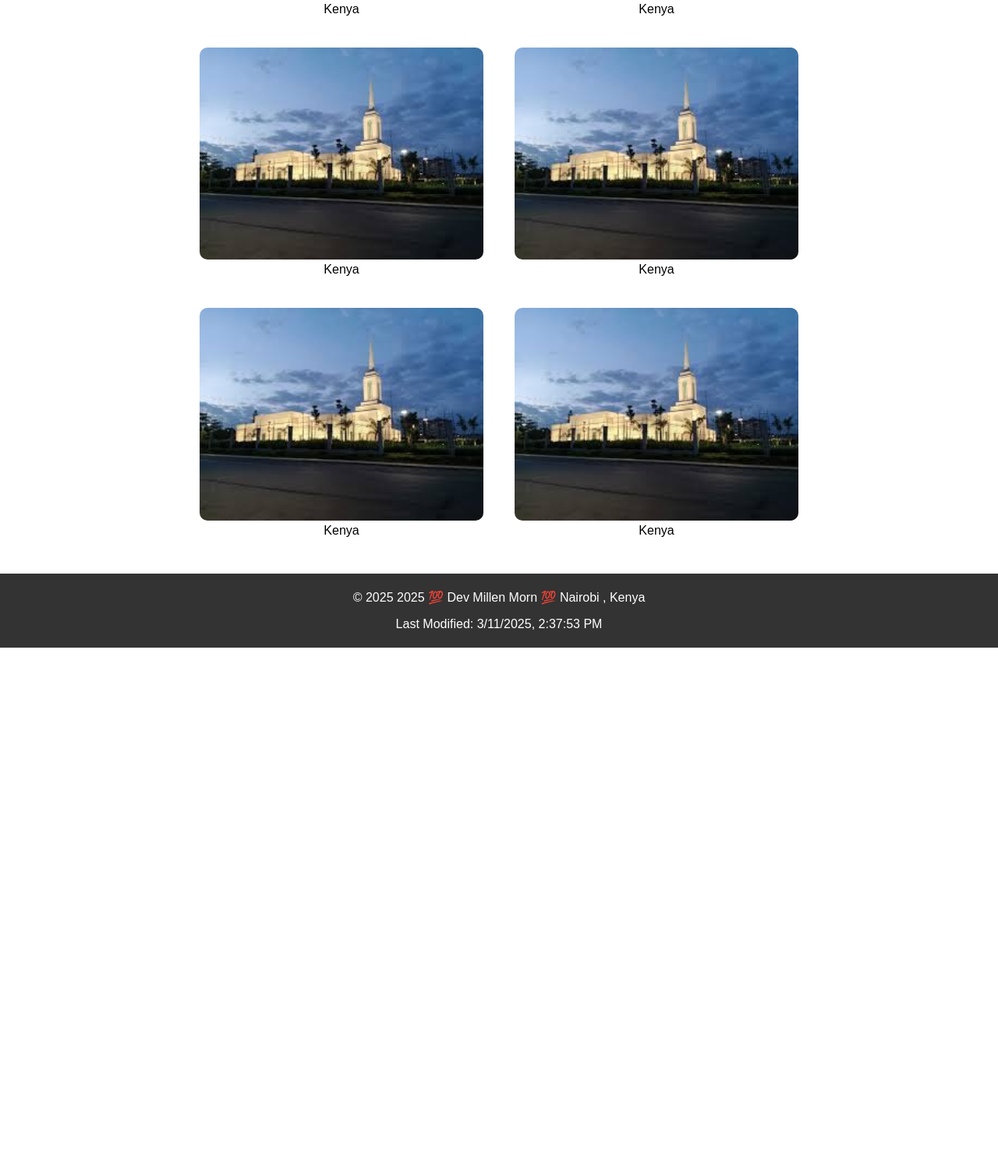
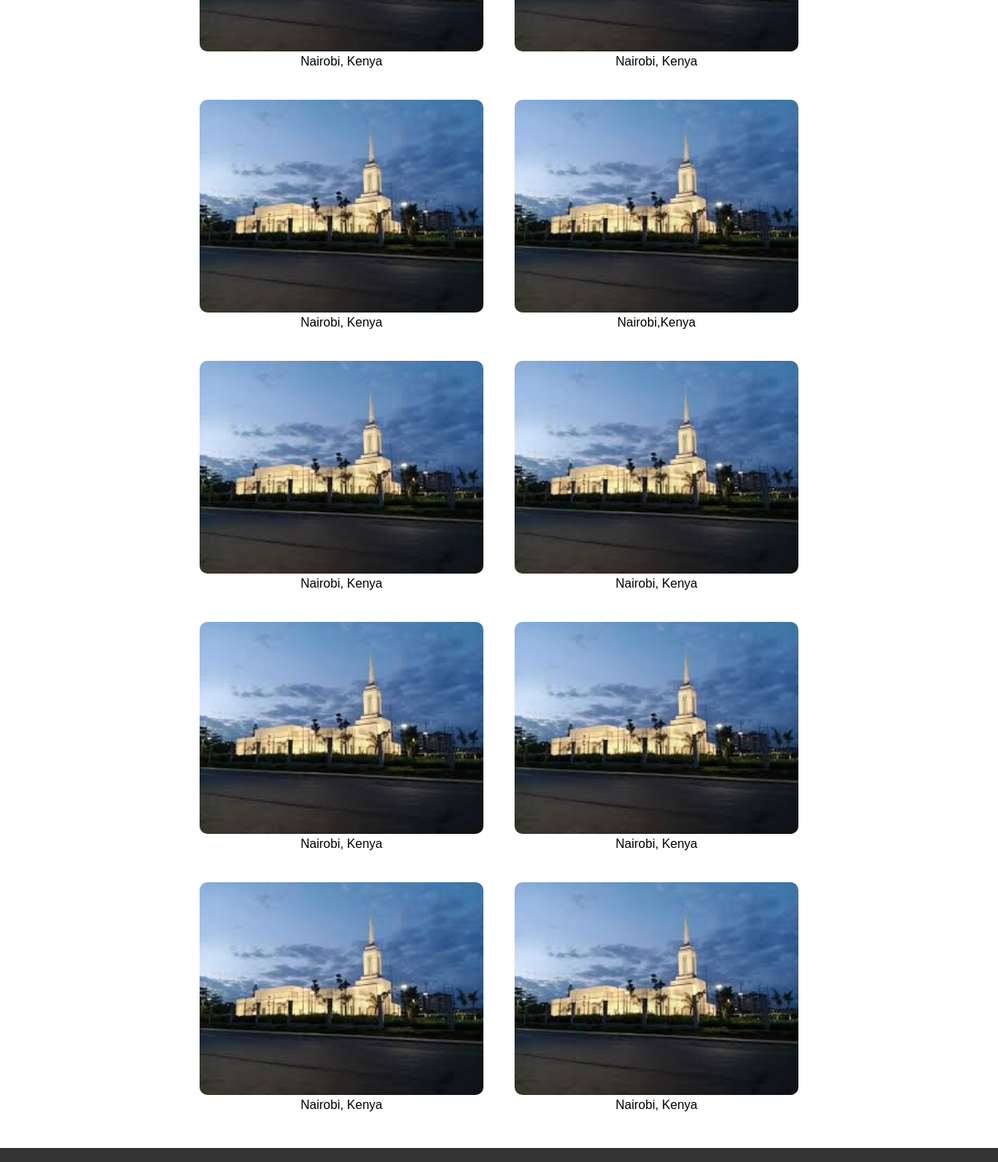
Before and after one commit to millen-morn23/wdd131, a plain HTML site: page temples.html in a window 1280 px wide. Shown: the part 496-1987 px from the top of the page at 78% size. Before the commit the page ends 1327 px from the top, so only its background shows below. Drawn offline with Linux system fonts and the light colour scheme.

Commit message:
fixed errors on the picture albulm

```diff
--- a/styles/temples.css
+++ b/styles/temples.css
@@ -52,6 +52,8 @@ nav ul {
 
         nav ul li:hover {
             background: #357ABD;
+            padding: 10px;
+            border-radius: 5px;
         }
 
 .gallery {
--- a/temples.html
+++ b/temples.html
@@ -3,6 +3,8 @@
 <head>
     <meta charset="UTF-8">
     <meta name="viewport" content="width=device-width, initial-scale=1.0">
+    <meta name="description" content="A collection of temple images from around the world. Temple Album showcases various temples and their locations.">
+    <meta name="author" content="Millen Morn">
     <title>Temple Album</title>
     <link rel="stylesheet" href="styles/temples.css">
     <link rel="stylesheet" href="styles/temples-large.css">
@@ -24,30 +26,47 @@
     </header>
     <main>
         <h1>Nyumbani Kwa Baba</h1>
+        <h2>Beautiful Temples Around the World</h2>
         <section class="gallery">
             <figure>
                 <img src="images/nairobikenya.jpeg" alt="Nairobi Temple">
-                <figcaption>Kenya</figcaption>
+                <figcaption>Nairobi, Kenya</figcaption>
             </figure>
             <figure>
                 <img src="images/nairobikenya.jpeg" alt="Nairobi Temple">
-                <figcaption>Kenya</figcaption>
+                <figcaption>Nairobi, Kenya</figcaption>
             </figure>
             <figure>
                 <img src="images/nairobikenya.jpeg" alt="Nairobi Temple">
-                <figcaption>Kenya</figcaption>
+                <figcaption>Nairobi, Kenya</figcaption>
             </figure>
             <figure>
                 <img src="images/nairobikenya.jpeg" alt="Nairobi Temple">
-                <figcaption>Kenya</figcaption>
+                <figcaption>Nairobi,Kenya</figcaption>
             </figure>
             <figure>
                 <img src="images/nairobikenya.jpeg" alt="Nairobi Temple">
-                <figcaption>Kenya</figcaption>
+                <figcaption>Nairobi, Kenya</figcaption>
             </figure>
             <figure>
                 <img src="images/nairobikenya.jpeg" alt="Nairobi Temple">
-                <figcaption>Kenya</figcaption>
+                <figcaption>Nairobi, Kenya</figcaption>
+            </figure>
+            <figure>
+                <img src="images/nairobikenya.jpeg" alt="Nairobi Temple">
+                <figcaption>Nairobi, Kenya</figcaption>
+            </figure>
+            <figure>
+                <img src="images/nairobikenya.jpeg" alt="Nairobi Temple">
+                <figcaption>Nairobi, Kenya</figcaption>
+            </figure>
+            <figure>
+                <img src="images/nairobikenya.jpeg" alt="Nairobi Temple">
+                <figcaption>Nairobi, Kenya</figcaption>
+            </figure>
+            <figure>
+                <img src="images/nairobikenya.jpeg" alt="Nairobi Temple">
+                <figcaption>Nairobi, Kenya</figcaption>
             </figure>
         </section>
     </main>
```
